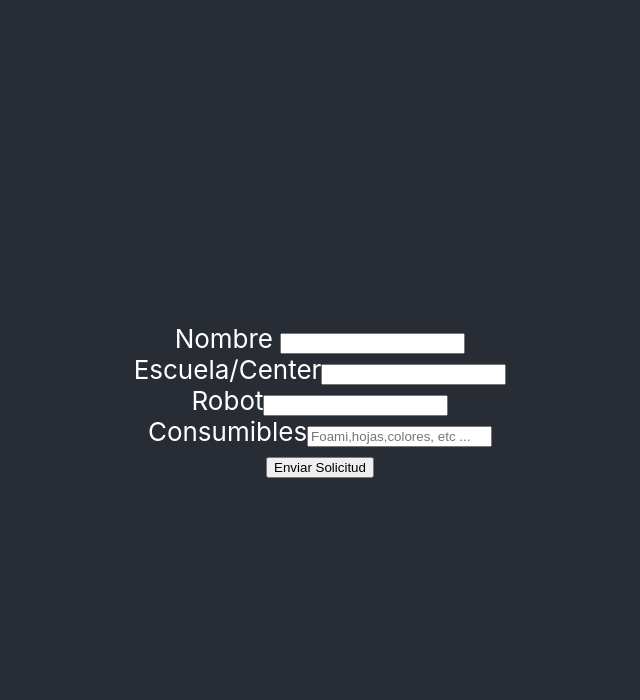
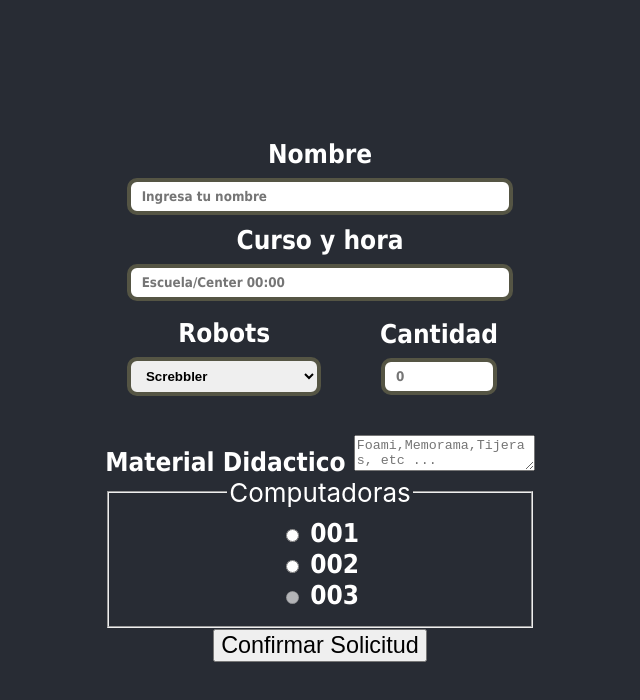
Before and after one commit to dvidHD/MR_proyecto, a React (Create React App) app in the folder sys_bodega/: page / in a window 1280 px wide. Shown: the top 700 px of the page, without its empty margins (320-960 px from the left). Built offline with nearby package versions, Linux system fonts and the light colour scheme.

Commit message:
Vista formulario

```diff
--- a/sys_bodega/src/Components/Form_component/form.css
+++ b/sys_bodega/src/Components/Form_component/form.css
@@ -0,0 +1,57 @@
+
+input[type=text] {
+    width: 90%;
+    padding: 7px 11px;
+    margin: 9px 0;
+    box-sizing: border-box ;
+    border-radius: 10px;
+    border: 4px solid #555544;
+    font-family: Tahoma;
+    font-weight: 900;
+}
+
+label {
+   color: white;
+   font-size: 100%;
+   font-family: Tahoma;
+   font-weight: 700;
+}
+.listaRobots{
+    padding: 7px 11px;
+    float: left;
+    left: 450px;
+}
+select {
+    width: 90%;
+    padding: 7px 11px;
+    border-radius: 4px;
+    margin: 9px 0;
+    font-weight: 800;
+    border-radius: 10px;
+    border: 4px solid #555544;
+    float: right 0px;
+}
+.cantidad{
+    width: 30%;
+    margin: 9px 0;
+    box-sizing: border-box ;
+    border-radius: 10px;
+    font-family: Tahoma;
+    font-weight: 900;
+   display:inline-block;
+}
+
+.matdidac{
+    margin-top: 5%;
+    float: left;
+    left: 450px;
+}
+
+.compu{
+    margin-top: 30%;
+}
+
+button{
+    font-family: Arial;
+    font-size: 90%;
+}
--- a/sys_bodega/src/Components/Form_component/form.js
+++ b/sys_bodega/src/Components/Form_component/form.js
@@ -1,44 +1,69 @@
-import React, { Component } from 'react';
+import React from 'react';
 
+import '../Form_component/form.css';
 
-import { Col, Button, Form, FormGroup, Label, Input, FormText } from 'reactstrap';
+import { Button, Form, FormGroup, Label, Input, FormText } from 'reactstrap';
 
-class form extends Component {
-  state= { }
+export default class Example extends React.Component {
   render() {
-    return(
-    <Form>
-    <FormGroup>
-      <Label for="Nombre">Nombre </Label>
-      <Input type="nombre" name="nombre" id="nombreInstructor" />
-    </FormGroup>
-    <FormGroup>
-      <Label for="EscCenter">Escuela/Center</Label>
-      <Input type="escuela" name="escuela" id="escuela" />
-    </FormGroup>
-    <FormGroup>
-      <Label for="robot">Robot</Label>
-      <Input type="robot" name="robot" id="robot">
-        <option>Scribbler</option>
-        <option>Ev3</option>
-        <option>Frogduino</option>
-        <option>Arduino</option>
-        <option>Oruga</option>
-        <option>Raton </option>
-        <option>Sin Robots</option>
-      </Input>
-    </FormGroup>
+    return (
+      <Form>
+        <FormGroup >
+          <Label for="nombre"> Nombre </Label>
+          <Input type="text" name="nombre" id="nombre" placeholder="Ingresa tu nombre" />
+        </FormGroup>
+        <FormGroup >
+          <Label for="datosCurso"> Curso y hora </Label>
+          <Input type="text" name="datosCurso" id="datosCurso" placeholder="Escuela/Center 00:00" />
+        </FormGroup>
+        <form class="listaRobots">
+          <Label for="robotSelect">Robots </Label>
+          <select id="robots" name="robots">
+          <option value="sc">Screbbler</option>
+          <option value="ev">Ev3</option>
+    n     <option value="frog">Forgduino</option>
+    n     <option value="ard">Arduino</option>
+          </select>
+        </form>
+        <FormGroup >
+        <form class="cantidad ">
+          <Label for="cantidad"> Cantidad </Label>
+          <Input type="text" name="cantidad" id="cantidad" placeholder="0" />
 
-    <FormGroup>
-      <Label for="consumibles">Consumibles</Label>
-      <Input type="consumibles" name="consumibles" id="consumible" placeholder="Foami,hojas,colores, etc ..."/>
-    </FormGroup>
+        </form>
+        </FormGroup>
+        <form class="matdidac">
+        <FormGroup>
+          <Label for="matdidac">Material Didactico </Label>
+          <Input type="textarea" name="matdidac" id="matdidac" placeholder="Foami,Memorama,Tijeras, etc ..."/>
+        </FormGroup></form>
+        <fom class="compu">
+        <FormGroup tag="fieldset">
+          <legend>Computadoras</legend>
+          <FormGroup check>
+            <Label check>
+              <Input type="radio" name="radio1" />{' '}
+              001
+            </Label>
+          </FormGroup>
+          <fom></fom>
+          <FormGroup check>
+            <Label check>
+              <Input type="radio" name="radio1" />{' '}
+              002
+            </Label>
+          </FormGroup>
+          <FormGroup check disabled>
+            <Label check>
+              <Input type="radio" name="radio1" disabled />{' '}
+             003
+            </Label>
+          </FormGroup>
+        </FormGroup>
+        </fom>
+        <Button>Confirmar Solicitud</Button>
 
-
-
-    <Button>Enviar Solicitud</Button>
-  </Form>
-     ); }
+      </Form>
+    );
+  }
 }
-
-export default form;
```
